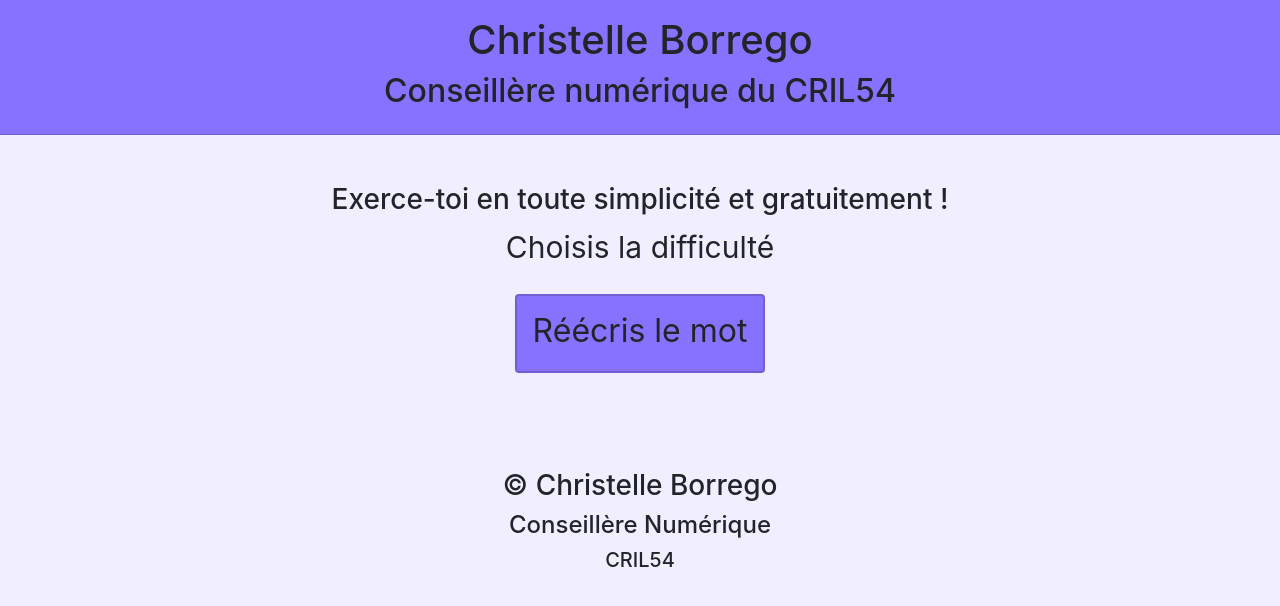
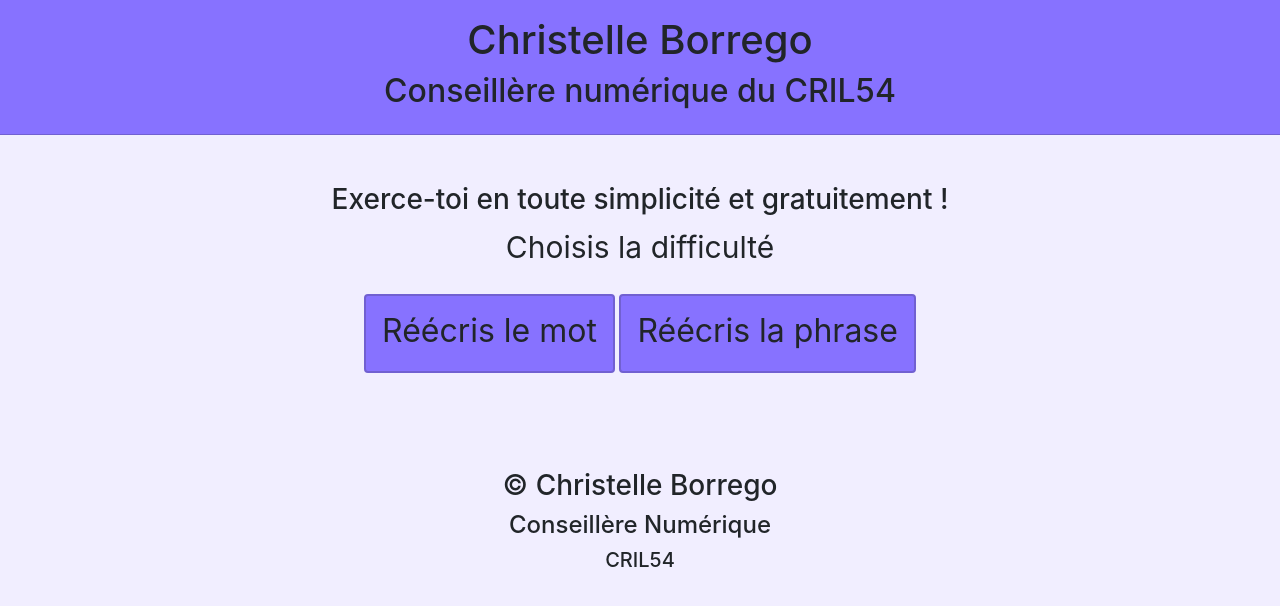
Before and after one commit to gobelynn/beat_my_word, a plain HTML site: page index.html in a window 1280 px wide. Drawn offline with nearby package versions, Linux system fonts and the light colour scheme.

Commit message:
Update index.html

```diff
--- a/index.html
+++ b/index.html
@@ -19,7 +19,8 @@
       <h3>Exerce-toi en toute simplicité et gratuitement !</h3>
       <p style="font-size: 30px">Choisis la difficulté</p>
       <div class="lev">
-        <a href="ecris_le_mot.html" class="btn jeu">Réécris le mot</a>
+        <a href="mots.html" class="btn jeu">Réécris le mot</a>
+        <a href="phrases.html" class="btn jeu">Réécris la phrase</a>
       </div>
     </div>
 
```
